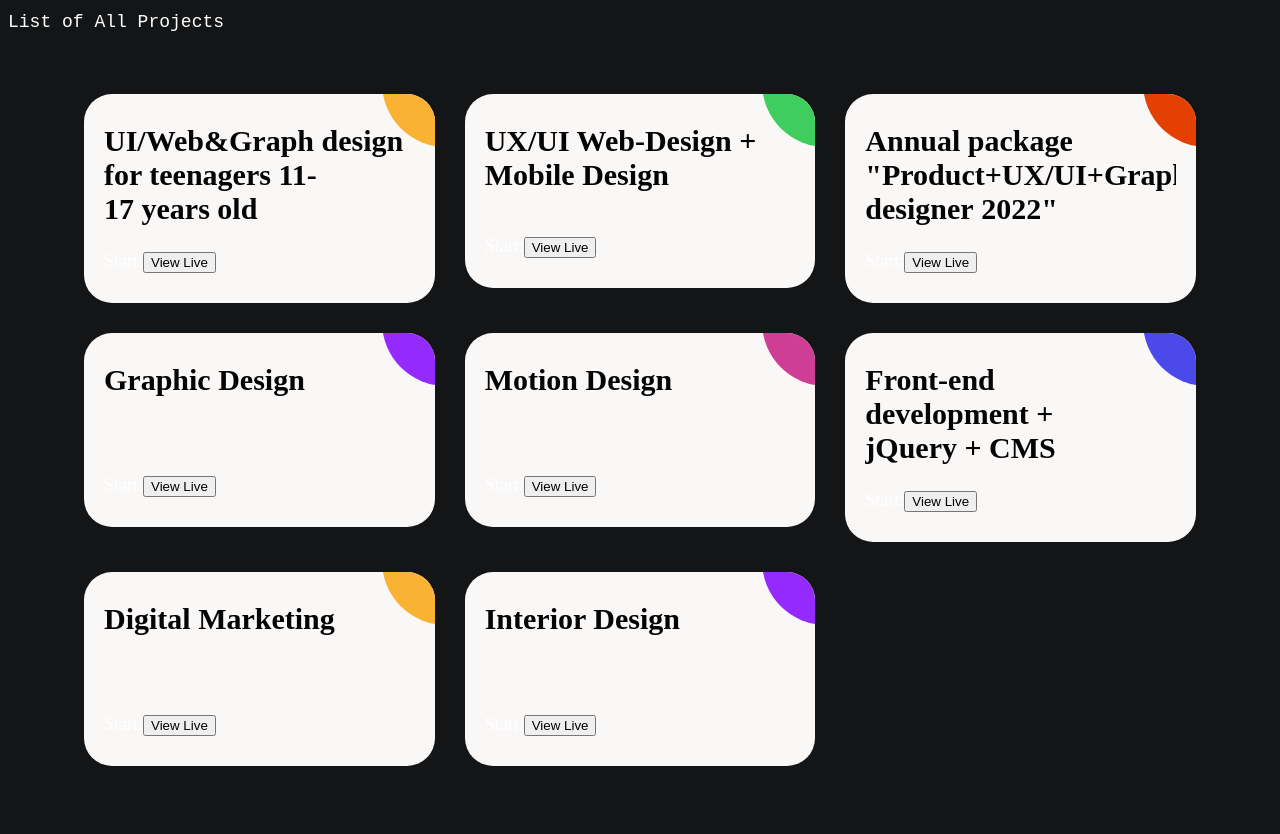
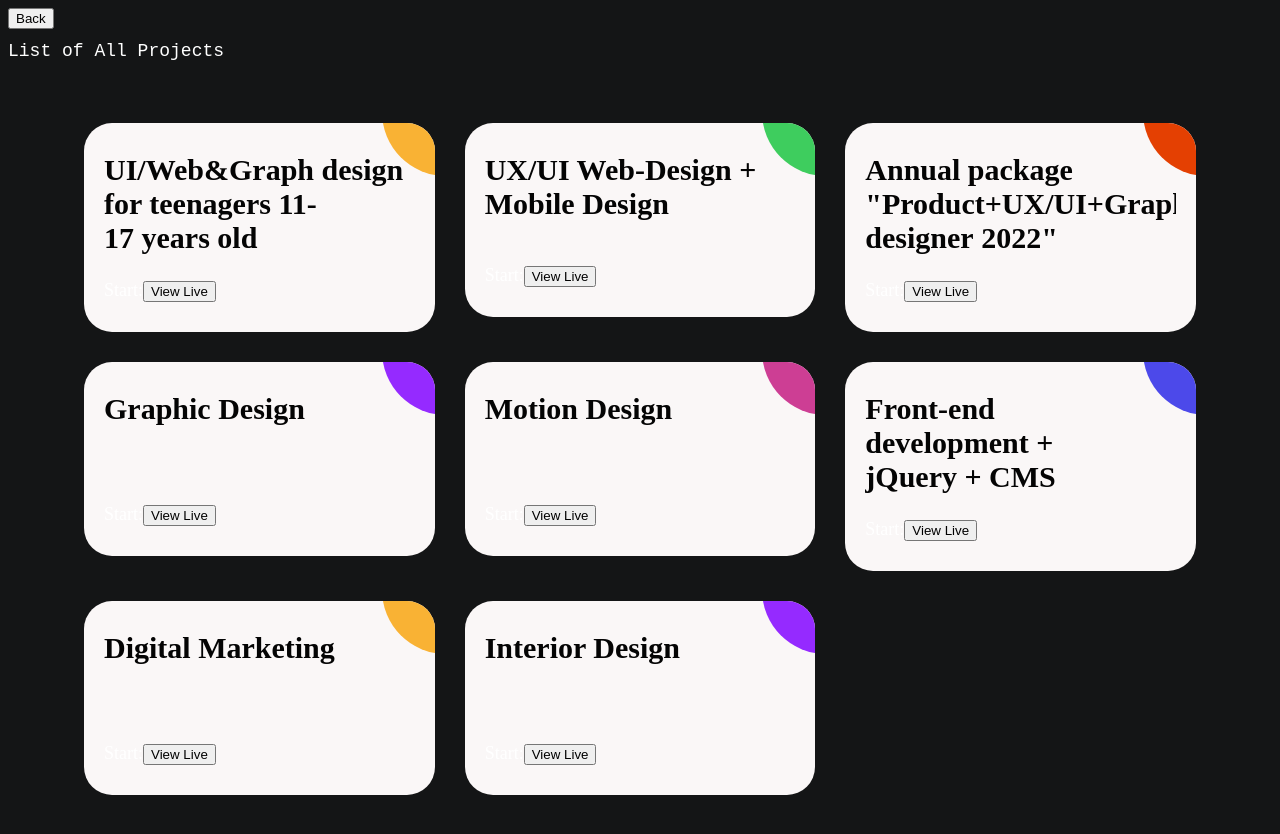
Before and after one commit to Madhyam123/Final_Nextjs_Potfolio_Website, a Next.js app: page /project in a window 1280 px wide. Shown: the top 834 px of the page. Built offline with nearby package versions, Linux system fonts and the light colour scheme.

Commit message:
Update project.jsx

```diff
--- a/pages/project.jsx
+++ b/pages/project.jsx
@@ -1,9 +1,10 @@
 import React from 'react';
 import styles from './style.css';
-
+import Link from 'next/link';
 const index = () => {
   return (
     <div>
+      <Link href='/'><button>Back</button></Link>
   <h1>List of All Projects</h1>
 <div className="ag-format-container">
   <div className="ag-courses_box">
```
